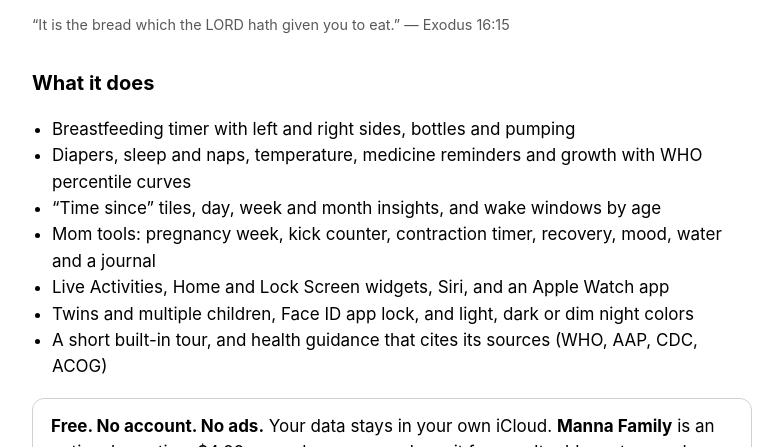
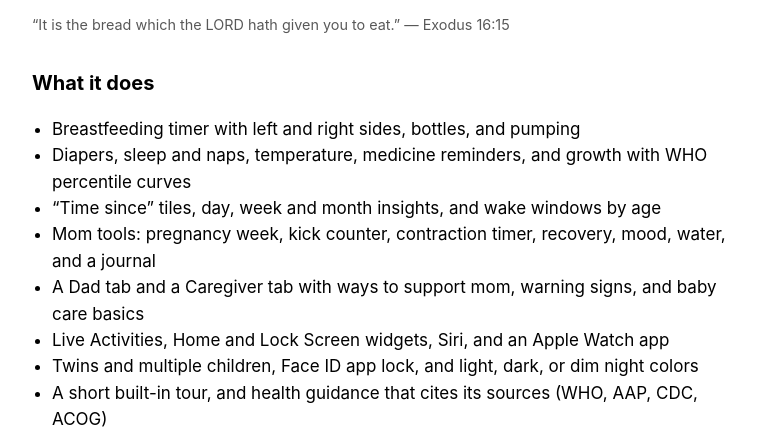
Before and after one commit to Obietek/manna, a plain HTML site: page index.html in a window 1280 px wide. Shown: the part 277-724 px from the top of the page, without its empty margins (248-1031 px from the left). Drawn offline with Linux system fonts and the light colour scheme.

Commit message:
Privacy policy: Mom tab sharing is opt-in; support FAQ for roles and Mom sharing; Oxford commas
Co-Authored-By: Claude Opus 5.5 <noreply@anthropic.com>
Claude-Session: https://claude.ai/code/session_01KRWL8msREWDL2xfQNkWhQX

```diff
--- a/index.html
+++ b/index.html
@@ -20,18 +20,19 @@
 
 <h2>What it does</h2>
 <ul>
-  <li>Breastfeeding timer with left and right sides, bottles and pumping</li>
-  <li>Diapers, sleep and naps, temperature, medicine reminders and growth with WHO percentile curves</li>
+  <li>Breastfeeding timer with left and right sides, bottles, and pumping</li>
+  <li>Diapers, sleep and naps, temperature, medicine reminders, and growth with WHO percentile curves</li>
   <li>&ldquo;Time since&rdquo; tiles, day, week and month insights, and wake windows by age</li>
-  <li>Mom tools: pregnancy week, kick counter, contraction timer, recovery, mood, water and a journal</li>
+  <li>Mom tools: pregnancy week, kick counter, contraction timer, recovery, mood, water, and a journal</li>
+  <li>A Dad tab and a Caregiver tab with ways to support mom, warning signs, and baby care basics</li>
   <li>Live Activities, Home and Lock Screen widgets, Siri, and an Apple Watch app</li>
-  <li>Twins and multiple children, Face ID app lock, and light, dark or dim night colors</li>
+  <li>Twins and multiple children, Face ID app lock, and light, dark, or dim night colors</li>
   <li>A short built-in tour, and health guidance that cites its sources (WHO, AAP, CDC, ACOG)</li>
 </ul>
 
 <div class="card">
   <strong>Free. No account. No ads.</strong>
-  Your data stays in your own iCloud. <strong>Manna Family</strong> is an optional one-time $4.99 upgrade: pay once, keep it forever. It adds partner and caregiver sharing, the Apple Watch app, all widgets, long-range trends, a pediatrician PDF, solid foods with a first-foods menu and milestones, a household milk stash with use-by dates, potty training, custom Home buttons for each baby, and app icons and themes. No subscription, and caregivers you invite never pay.
+  Your data stays in your own iCloud. <strong>Manna Family</strong> is an optional one-time $4.99 upgrade: pay once, keep it forever. It adds partner and caregiver sharing, the Apple Watch app, all widgets, long-range trends, a pediatrician PDF, solid foods with a first-foods menu and milestones, a household milk stash with use-by dates, Mom tab sharing that mom controls, potty training, custom Home buttons for each baby, and app icons and themes. No subscription, and caregivers you invite never pay.
 </div>
 
 <footer>&copy; 2026 Obietek. <a href="privacy/">Privacy Policy</a> &middot; <a href="support/">Support</a></footer>
```
Also changed, not shown: privacy/index.html (+3 -3 lines), support/index.html (+6 -0 lines).
